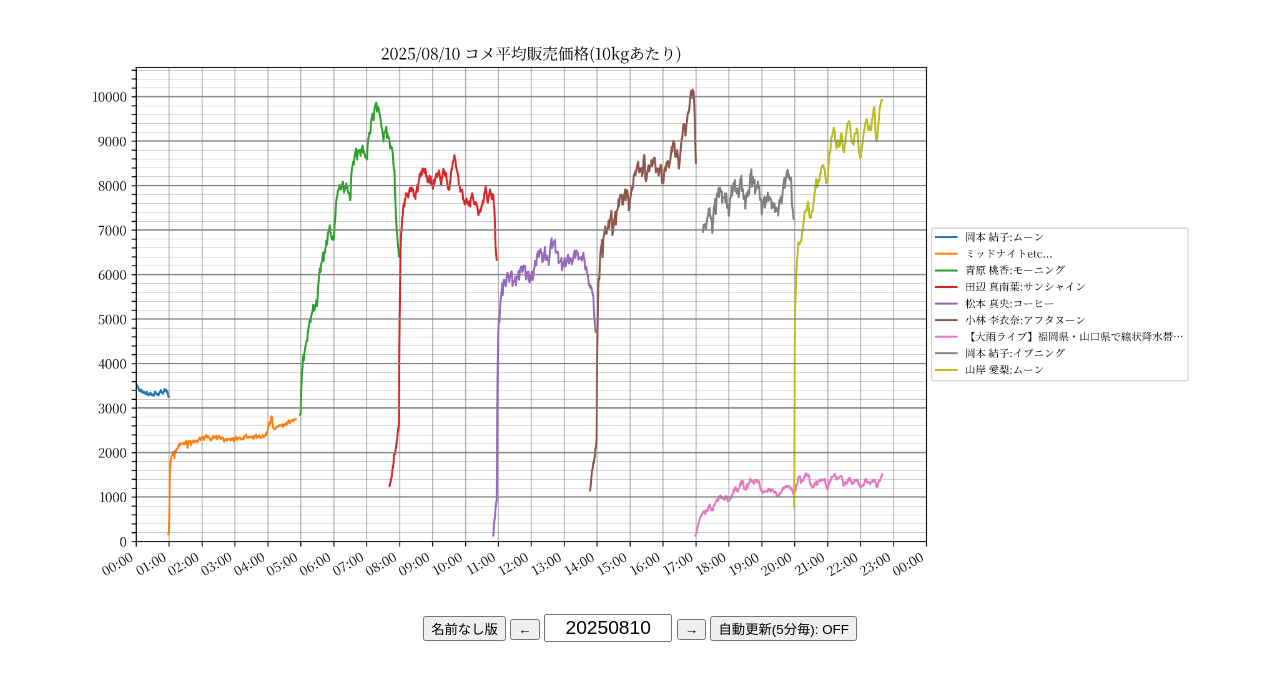
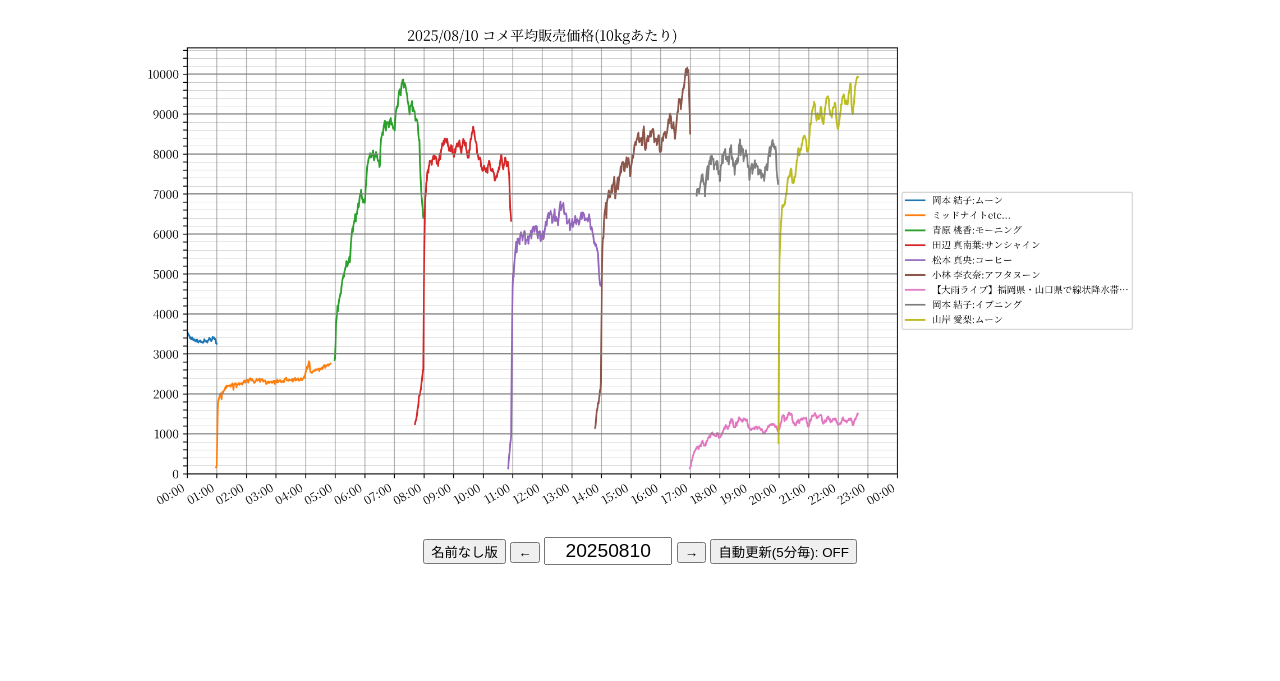
Before and after one commit to boxpush/b, a Jekyll site: the page built from index.html, in a window 1280 px wide. Shown: the top 681 px of the page. Built offline with Jekyll 4.4.1, drawn with Linux system fonts in a browser that asks for light colours.

Commit message:
Update default.html

```diff
--- a/_layouts/default.html
+++ b/_layouts/default.html
@@ -16,8 +16,12 @@
         color: white;
       }
     }
-    a#imageLink { display:inline-block; line-height:0; }
-    a#imageLink img { display:block; max-width:90%; }
+    a#imageLink {
+      display:block;
+      margin:1rem auto;   /* ← 横中央 */
+      max-width:90%;
+    }
+    a#imageLink img { display:block; width:100%; height:auto; }
   </style>
 </head>
 <body>
```
